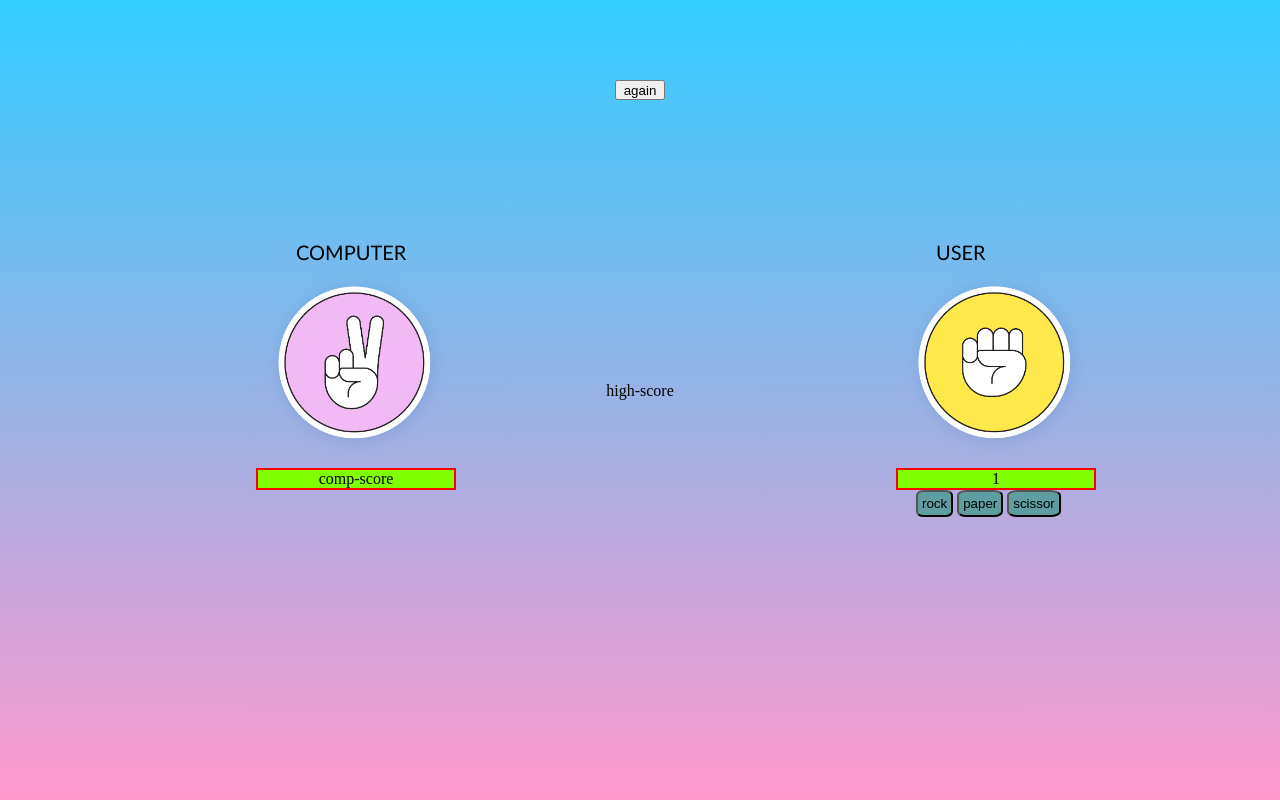
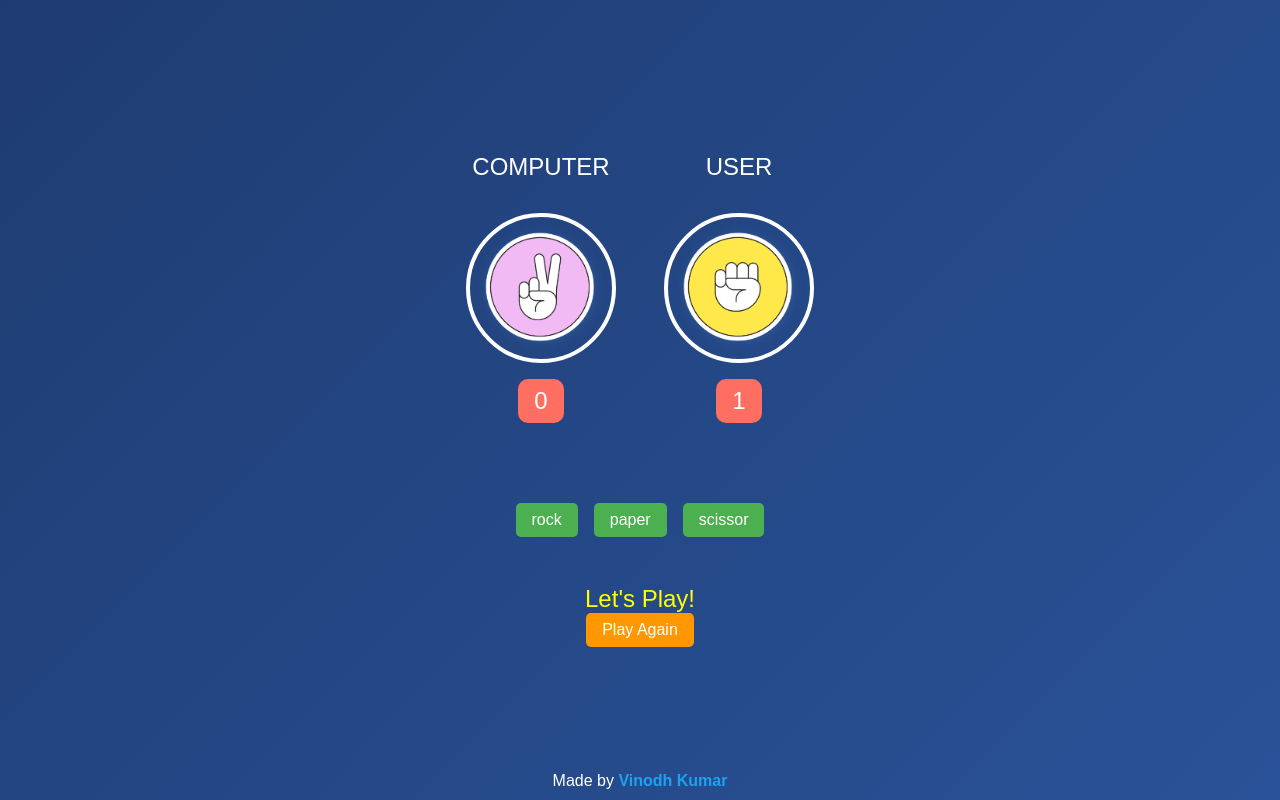
Before and after one commit to vinodh002/RPS, a plain HTML site: page index.html in a window 1280 px wide. Both pictures are taken after a click on the button "rock". Drawn offline with Linux system fonts and the light colour scheme.

Commit message:
updated css

```diff
--- a/app.js
+++ b/app.js
@@ -1,100 +1,78 @@
-const mess = document.querySelector(".g-m");
-const cs = document.querySelector(".comp .score");
-const us = document.querySelector(".user .score");
-// console.log(cs);
+const mess = document.querySelector(".game-message");
+const compScoreEl = document.getElementById("comp-score");
+const userScoreEl = document.getElementById("user-score");
+const highScoreEl = document.getElementById("high-score");
+const compImg = document.querySelector(".comp-img");
+const userImg = document.querySelector(".user-img");
+const playAgainBtn = document.querySelector(".again");
+const buttons = document.querySelectorAll(".btn");
 
 let scores = [0, 0];
+let highScore = 0;
 let gameOn = true;
 
-setTimeout(function () {
-  mess.style.display = "none";
-}, 2000);
-
-let msg;
-const gameStatus = function () {
-  if (scores[0] == 10) {
-    msg = "Computer wins!";
+// Function to check game status
+const checkGameStatus = () => {
+  if (scores[0] === 10) {
+    showAndHideMsg("Computer Wins! 🎉", "red");
     gameOn = false;
-  } else if (scores[1] == 10) {
-    msg = "User wins!";
+  } else if (scores[1] === 10) {
+    showAndHideMsg("User Wins! 🥳", "green");
     gameOn = false;
+    highScore = Math.max(highScore, scores[1]);
+    highScoreEl.textContent = highScore;
   }
 };
 
-const btns = document.querySelectorAll(".btn");
+// Function to display a message
+const showAndHideMsg = (txt, color) => {
+  mess.textContent = txt;
+  mess.style.color = color;
+  setTimeout(() => {
+    mess.textContent = "Let's Play!";
+    mess.style.color = "yellow";
+  }, 2000);
+};
 
-btns.forEach((btn) => {
-  btn.addEventListener("click", function () {
+// Handle button clicks
+buttons.forEach((button) => {
+  button.addEventListener("click", () => {
     if (gameOn) {
-      gameStatus();
-      const rNum = Math.trunc(Math.random() * 3) + 1;
-      let src;
-      switch (rNum) {
-        case 1:
-          src = "rock";
-          break;
-        case 2:
-          src = "paper";
-          break;
-        case 3:
-          src = "scissor";
-          break;
+      const userChoice = button.textContent;
+      const compChoiceNum = Math.floor(Math.random() * 3) + 1;
+      const compChoice = ["rock", "paper", "scissor"][compChoiceNum - 1];
+
+      userImg.src = `./img/${userChoice}.png`;
+      compImg.src = `./img/${compChoice}.png`;
+
+      if (userChoice === compChoice) {
+        showAndHideMsg("It's a Tie!", "orange");
+      } else if (
+        (userChoice === "rock" && compChoice === "scissor") ||
+        (userChoice === "paper" && compChoice === "rock") ||
+        (userChoice === "scissor" && compChoice === "paper")
+      ) {
+        scores[1]++;
+        userScoreEl.textContent = scores[1];
+        showAndHideMsg("User Scores! 🥳", "green");
+      } else {
+        scores[0]++;
+        compScoreEl.textContent = scores[0];
+        showAndHideMsg("Computer Scores! 😢", "red");
       }
 
-      document.querySelector(".comp img").src = `img/${src}.png`;
-      document.querySelector(".user img").src = `img/${this.textContent}.png`;
-
-      console.log(src, this.textContent);
-      if (src == this.textContent) {
-        console.log("Tie");
-        showAndHideMsg("Tie");
-        return;
-      } else if (src == "rock") {
-        if (this.textContent == "paper") {
-          console.log("User wins");
-          scores[1]++;
-          us.textContent = scores[1];
-          showAndHideMsg("User wins");
-        } else {
-          console.log("Computer wins");
-          scores[0]++;
-          cs.textContent = scores[0];
-          showAndHideMsg("Computer wins");
-          // cs.textContent = "score";
-        }
-      } else if (src == "paper") {
-        if (this.textContent == "rock") {
-          console.log("Computer wins");
-          scores[0]++;
-          cs.textContent = scores[0];
-          showAndHideMsg("Computer wins");
-        } else {
-          console.log("User wins");
-          showAndHideMsg("User wins");
-          scores[1]++;
-          us.textContent = scores[1];
-        }
-      } else {
-        if (this.textContent == "rock") {
-          console.log("User wins");
-          scores[1]++;
-          us.textContent = scores[1];
-          showAndHideMsg("User wins");
-        } else {
-          console.log("Computer wins");
-          scores[0]++;
-          cs.textContent = scores[0];
-          showAndHideMsg("Computer wins");
-        }
-      }
+      checkGameStatus();
     }
   });
 });
 
-const showAndHideMsg = (txt) => {
-  mess.style.display = "block";
-  mess.textContent = txt;
-  setTimeout(function () {
-    mess.style.display = "none";
-  }, 2000);
-};
+// Handle Play Again
+playAgainBtn.addEventListener("click", () => {
+  scores = [0, 0];
+  userScoreEl.textContent = 0;
+  compScoreEl.textContent = 0;
+  gameOn = true;
+  mess.textContent = "Let's Play!";
+  userImg.src = "./img/rock.png";
+  compImg.src = "./img/scissor.png";
+});
--- a/index.html
+++ b/index.html
@@ -1,31 +1,47 @@
 <!DOCTYPE html>
 <html lang="en">
+
 <head>
-    <meta charset="UTF-8" />
-    <meta http-equiv="X-UA-Compatible" content="IE=edge" />
-    <meta name="viewport" content="width=device-width, initial-scale=1.0" />
-    <title>RPS</title>
-    <link rel="stylesheet" href="./style.css" />
+  <meta charset="UTF-8">
+  <meta name="viewport" content="width=device-width, initial-scale=1.0">
+  <title>Rock Paper Scissors</title>
+  <link rel="stylesheet" href="./style.css">
   <script src="./app.js" defer></script>
 </head>
+
 <body>
   <main>
+    <div class="game-container">
       <div class="comp">
         <header>COMPUTER</header>
-        <img src="./img/scissor.png" alt="computer" />
-        <div class="score">comp-score</div>
+        <div class="image-container">
+          <img src="./img/scissor.png" alt="computer" class="comp-img" />
+        </div>
+        <div class="score" id="comp-score">0</div>
       </div>
       <div class="user">
         <header>USER</header>
-        <img src="./img/rock.png" alt="user" />
-        <div class="score">user-score</div>
+        <div class="image-container">
+          <img src="./img/rock.png" alt="user" class="user-img" />
+        </div>
+        <div class="score" id="user-score">0</div>
+      </div>
+    </div>
+    <div class="buttons">
       <button class="btn stone">rock</button>
       <button class="btn paper">paper</button>
       <button class="btn scissor">scissor</button>
     </div>
-      <p class="g-m">message</p>
-      <button class="again">again</button>
-      <div class="high-score">high-score</div>
+    <div class="game-info">
+      <p class="game-message">Let's Play!</p>
+      <button class="again">Play Again</button>
+    </div>
+    <footer>
+      Made by <a href="https://www.linkedin.com/in/vinodhkumar102/" target="_blank">Vinodh Kumar</a>
+    </footer>
   </main>
+
+
 </body>
+
 </html>
--- a/style.css
+++ b/style.css
@@ -1,72 +1,174 @@
 * {
-  margin: 0%;
-  padding: 0%;
+  margin: 0;
+  padding: 0;
   box-sizing: border-box;
+}
+
+body {
+  font-family: Arial, sans-serif;
+  background: linear-gradient(135deg, #1e3c72, #2a5298);
+  color: white;
+  display: flex;
+  justify-content: center;
+  align-items: center;
+  height: 100vh;
 }
 
 main {
   display: flex;
-  justify-content: space-around;
+  justify-content: center;
+  flex-direction: column;
+  gap: 2rem;
+  text-align: center;
+  align-items: center;
 }
 
-.comp {
-  position: absolute;
-  top: 30%;
-  left: 20%;
-}
-.user {
-  position: absolute;
-  top: 30%;
-  left: 70%;
-}
-img {
-  width: 200px;
+.game-container {
+  display: flex;
+  justify-content: center;
+  gap: 3rem;
+  margin-bottom: 2rem;
 }
 
 header {
-  font-size: 20px;
-  font-family: "Gill Sans", "Gill Sans MT", Calibri, "Trebuchet MS", sans-serif;
-  position: relative;
-  left: 20%;
+  font-size: 1.5rem;
+  margin-bottom: 1rem;
+}
+
+.image-container {
+  display: flex;
+  justify-content: center;
+}
+
+img {
+  width: 150px;
+  height: 150px;
+  border-radius: 50%;
+  border: 4px solid #fff;
+}
+
+.comp,
+.user {
+  display: flex;
+  flex-direction: column;
+  align-items: center;
+  gap: 1rem;
 }
 
 .score {
-  position: relative;
-  border: 2px red solid;
-  left: 0%;
-  text-align: center;
-  background-color: chartreuse;
-}
-.g-m {
-  position: absolute;
-  bottom: 5%;
-  background-color: yellow;
-  color: red;
-  font-size: 2rem;
-  padding: 0.5em 7em;
-}
-.high-score {
-  position: absolute;
-  bottom: 50%;
-}
-.again {
-  width: 50px;
-  height: 20px;
-  position: absolute;
-  top: 10%;
-}
-.btn {
-  position: relative;
-  left: 10%;
-  padding: 2%;
-  border-radius: 20%;
-  background-color: cadetblue;
+  font-size: 1.5rem;
+  padding: 0.5rem 1rem;
+  background-color: #ff6f61;
+  border-radius: 10px;
 }
 
-.g-m {
+.buttons {
+  display: flex;
+  gap: 1rem;
+  margin-top: 1rem;
 }
 
-main {
-  height: 100vh;
-  background: linear-gradient(to bottom, #33ccff, #ff99cc);
+.btn {
+  padding: 0.5rem 1rem;
+  font-size: 1rem;
+  border: none;
+  border-radius: 5px;
+  background-color: #4caf50;
+  color: white;
+  cursor: pointer;
 }
+
+.btn:hover {
+  background-color: #45a049;
+}
+
+.again {
+  padding: 0.5rem 1rem;
+  font-size: 1rem;
+  border: none;
+  border-radius: 5px;
+  background-color: #ff9800;
+  color: white;
+  cursor: pointer;
+}
+
+.again:hover {
+  background-color: #fb8c00;
+}
+
+.game-message {
+  font-size: 1.5rem;
+  margin-top: 1rem;
+  color: yellow;
+}
+
+
+footer {
+  position: fixed;
+  bottom: 0px;
+  width: 100%;
+  text-align: center;
+  font-size: 1rem;
+  color: #fff;
+  padding: 10px;
+}
+
+footer a {
+  color: #1da1f2;
+  text-decoration: none;
+  font-weight: bold;
+}
+
+footer a:hover {
+  text-decoration: underline;
+}
+
+
+@media (max-width: 768px) {
+  img {
+    width: 120px;
+    height: 120px;
+  }
+
+  .btn,
+  .again {
+    font-size: 0.9rem;
+  }
+
+  .score {
+    font-size: 1rem;
+  }
+
+  main {
+    flex-direction: column;
+  }
+
+  .game-container {
+    gap: 1.5rem;
+  }
+
+  .buttons {
+    gap: 1rem;
+  }
+
+}
+
+@media (max-width: 480px) {
+  img {
+    width: 100px;
+    height: 100px;
+  }
+
+  .btn,
+  .again {
+    font-size: 0.8rem;
+  }
+
+  .score {
+    font-size: 0.9rem;
+  }
+
+  header {
+    font-size: 1.2rem;
+  }
+}
```
Lines whose indentation alone changed are shown as unchanged.
